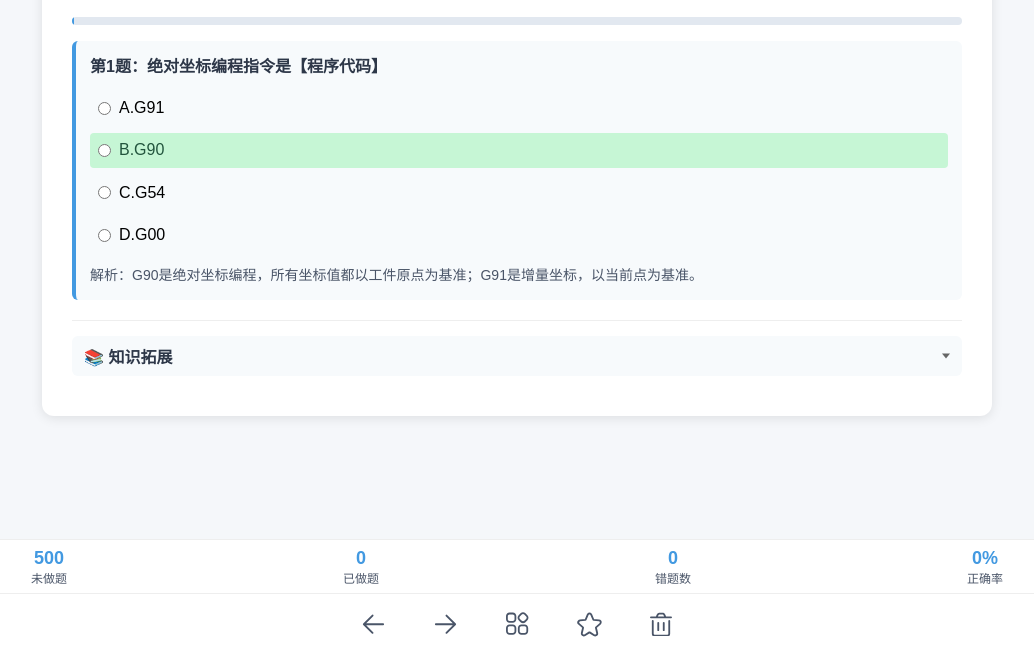
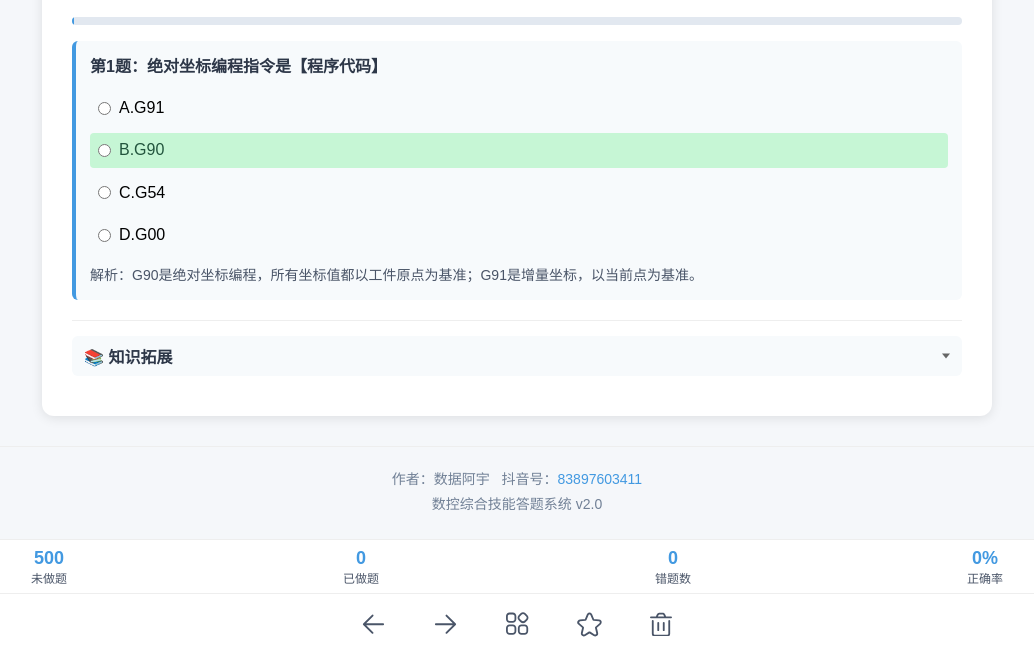
Before and after one commit to jiayusail/cnc, a plain HTML site: page index.html in a window 1280 px wide. Shown: the part 146-800 px from the top of the page, without its empty margins (123-1157 px from the left). Drawn offline with Linux system fonts and the light colour scheme.

Commit message:
Update index.html
数控知识库学习系统更新2.0

```diff
--- a/index.html
+++ b/index.html
@@ -2173,5 +2173,26 @@ if (document.readyState === "complete" || document.readyState === "interactive")
     document.addEventListener("DOMContentLoaded", initApp);
 }
 </script>
+<!-- 底部页脚信息 -->
+<style>
+.footer-info{
+    text-align:center;
+    margin-top:30px;
+    padding-top:20px;
+    border-top:1px solid #eee;
+    color:#718096;
+    font-size:14px;
+    line-height:1.8;
+}
+.footer-info a{
+    color:#4299e1;
+    text-decoration:none;
+}
+</style>
+
+<div class="footer-info">
+    作者：数据阿宇 &nbsp; 抖音号：<a href="https://www.douyin.com/user/83897603411" target="_blank">83897603411</a><br>
+    数控综合技能答题系统 v2.0
+</div>
 </body>
 </html>
```
